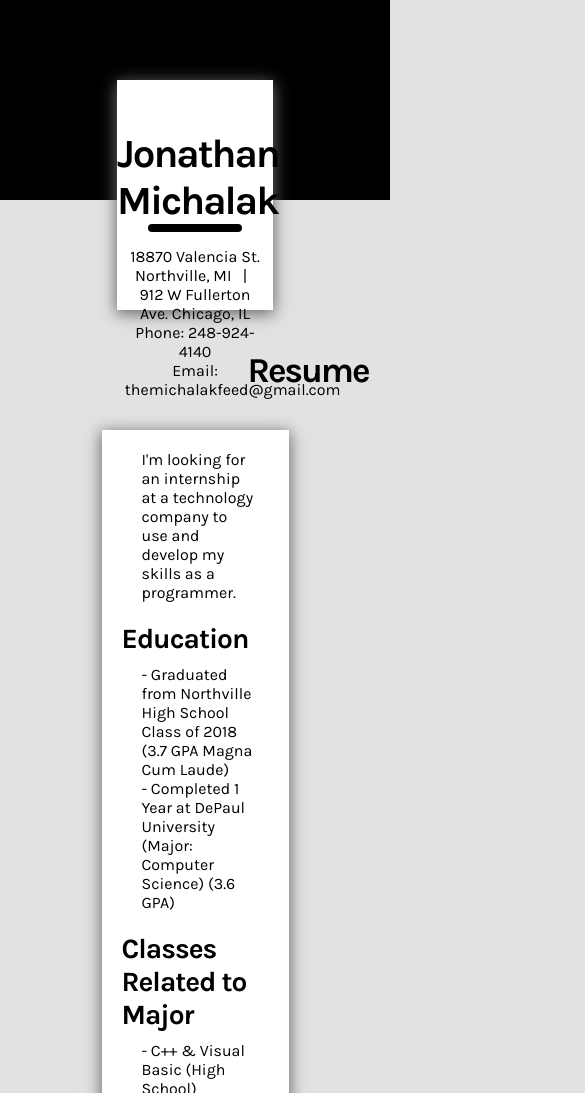
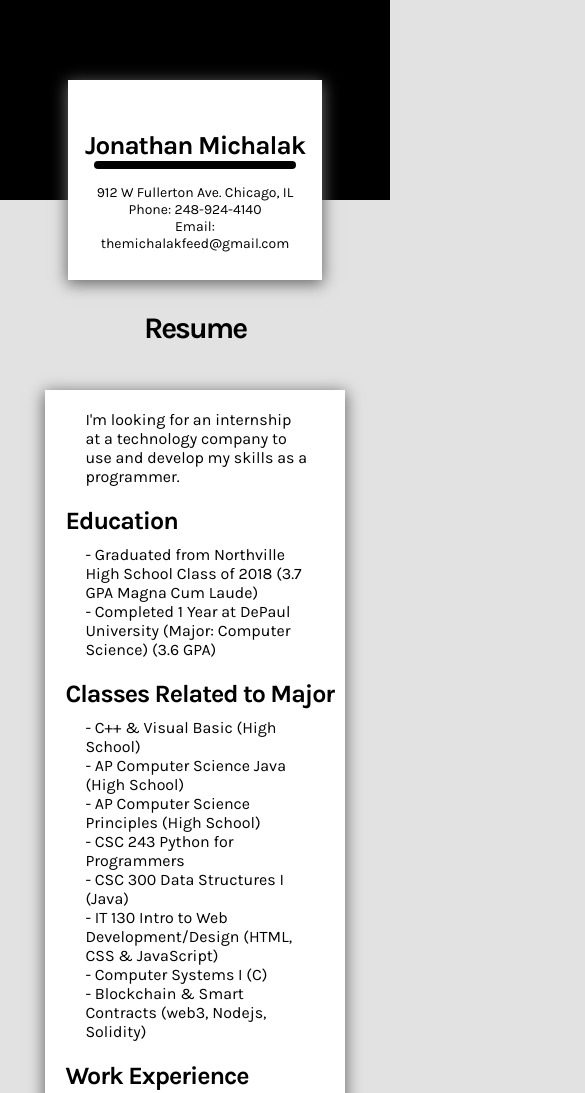
Before and after one commit to jonm24/resume, a plain HTML site: page index.html in a window 390 px wide. Shown: the top 1093 px of the page, 585 px wide, since content can reach past the window. Drawn offline with Linux system fonts and the light colour scheme.

Commit message:
responsive 2.0

```diff
--- a/index.html
+++ b/index.html
@@ -14,7 +14,7 @@
                 Jonathan Michalak
                 <div id="underline"></div>
                 <div id="underName">
-                    18870 Valencia St. Northville, MI &nbsp; | &nbsp; 912 W Fullerton Ave. Chicago, IL
+                    912 W Fullerton Ave. Chicago, IL
                     <br>
                     Phone: 248-924-4140
                     <br>
--- a/style.css
+++ b/style.css
@@ -24,8 +24,8 @@ div#header {
 div#main {
     box-sizing: border-box;
     background-color: white;
-    height: 115%;
-    width: 40%;
+    height: 110%;
+    width: 30%;
     margin: 80px auto;
     font-family: 'Karla', sans-serif;
     font-size: 40px;
@@ -40,7 +40,7 @@ div#underline {
     box-sizing: border-box;
     margin: 0 auto;
     height: 8px;
-    width: 60%;
+    width: 70%;
     border-radius: 50px;
     background-color: black;
 }
@@ -75,7 +75,7 @@ div#content {
 div#resumeTitle {
     box-sizing: border-box;
     background-color: transparent;
-    width: 600px;
+    width: 50%;
     height: 50px;
     margin: 350px auto 10px auto;
     font-family: 'Karla', sans-serif;
@@ -103,6 +103,84 @@ p {
     margin-bottom: 0px;
     padding-right: 35px;
 }
-@media only screen and (max-width: 768px) {
 
-  }
+@media only screen and (max-width: 1500px) {
+    div#main {
+        width: 40%;
+    }
+    div#content {
+        width: 55%;
+    }
+}
+@media only screen and (max-width: 1220px) {
+    div#main {
+        width: 45%;
+    }
+    div#content {
+        width: 60%;
+    }
+}
+
+@media only screen and (max-width: 1050px) {
+    div#main {
+        width: 50%;
+        font-size: 35px;
+    }
+    div#content {
+        width: 70%;
+    }
+    div#resumeTitle {
+        margin: 340px auto 10px auto;
+    }
+    h2 {
+        font-size: 25px;
+    }
+}
+@media only screen and (max-width: 750px) {
+    div#resumeTitle {
+        font-size: 30px;
+    }
+    div#main {
+        width: 60%;
+        font-size: 30px;
+    }
+    div#content {
+        width: 75%;
+    }
+}
+
+@media only screen and (max-width: 500px) {
+    div#underline {
+        width: 80%;
+    }
+    div#resumeTitle {
+        margin: 310px auto 10px auto;
+        font-size: 30px;
+    }
+    div#main {
+        height: 100%;
+        width: 65%;
+        font-size: 26px;
+        letter-spacing: -1px;
+    }
+    div#underName {
+        font-size: 14px;
+    }
+    div#content {
+        width: 80%;
+    }
+}
+
+@media only screen and (max-width: 360px) {
+    div#main {
+        width: 80%;
+        padding-top: 30px;
+        height: 90%;
+    }
+    div#resumeTitle {
+        margin: 290px auto 5px auto;
+    }
+    div#content {
+        width: 90%;
+    }
+}
```
